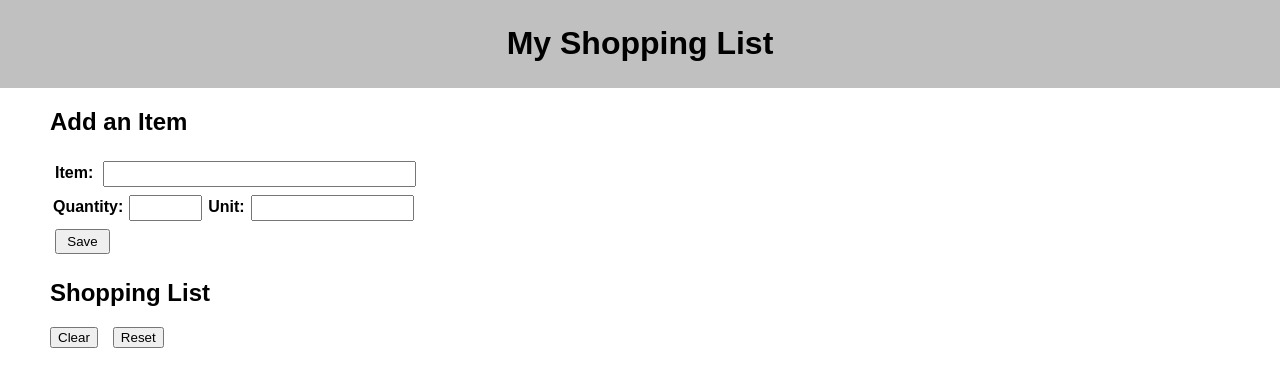
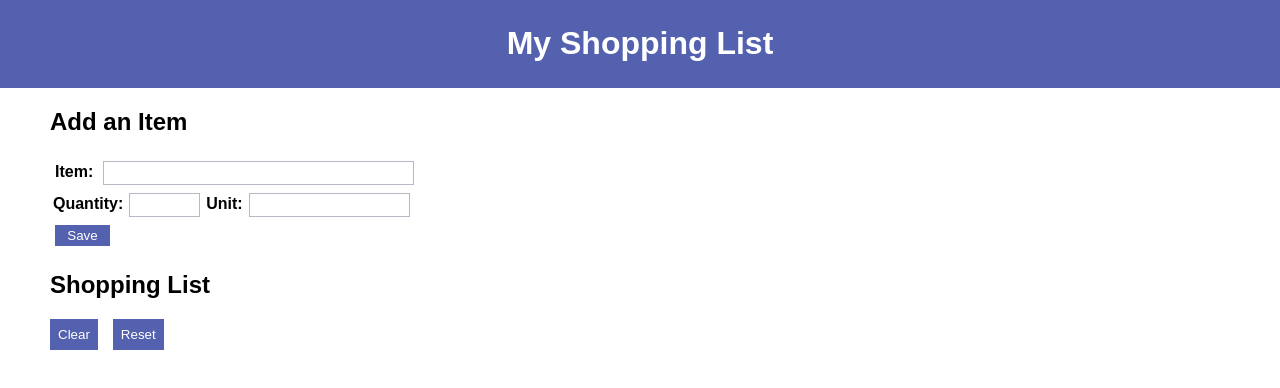
Before and after one commit to xqhuynh/pod-1-react-shopping-list, a React (Create React App) app: page / in a window 1280 px wide. Shown: the top 388 px of the page. Built offline with nearby package versions, Linux system fonts and the light colour scheme; no server answers.

Commit message:
Update CSS

```diff
--- a/src/components/App/App.css
+++ b/src/components/App/App.css
@@ -14,7 +14,7 @@ main {
 .box {
   width: 150px;
   height: 150px;
-  border: solid 1px black;
+  border: solid 1px rgb(182, 186, 196);
   text-align: center;
   padding: 20px;
   border-radius: 5px;
@@ -37,3 +37,24 @@ main {
 .clearButton {
   margin-right: 15px;
 }
+
+.buttons {
+  background-color: rgb(84, 97, 174);
+  border: rgb(84, 97, 174);
+  color: white;
+  cursor: pointer;
+  padding: 8px;
+}
+
+.buttons:hover {
+  background-color: rgb(180, 190, 243);
+}
+
+.banner-header {
+  background-color: rgb(84, 97, 174);
+  color: white;
+}
+
+input {
+  border: solid 1px rgb(182, 186, 196);
+}
--- a/src/components/ClearReset/ClearReset.jsx
+++ b/src/components/ClearReset/ClearReset.jsx
@@ -16,8 +16,8 @@ const ClearReset = ({deleteItems, resetPurchase}) => {
 
         <div className="clearResetBtns">
         <h2>Shopping List</h2>
-        <button className="clearButton" onClick={handleDelete}>Clear</button>
-        <button onClick={handleReset}>Reset</button>
+        <button className="clearButton buttons" onClick={handleDelete}>Clear</button>
+        <button className="buttons" onClick={handleReset}>Reset</button>
         </div>
     )
 }
--- a/src/components/CreateForm/CreateForm.jsx
+++ b/src/components/CreateForm/CreateForm.jsx
@@ -40,7 +40,7 @@ const CreateForm = ({ addNewItem} ) => {
                 <h4 className='unitInputText'>Unit:</h4>
                 <input className='unitInput' onChange={event => setNewUnit(event.target.value)} type="text" />
             </div>
-            <button className='saveBtn' type="submit">Save</button>
+            <button className='saveBtn buttons' type="submit">Save</button>
         </form>
     )
 }
--- a/src/components/ItemsList/ItemsList.jsx
+++ b/src/components/ItemsList/ItemsList.jsx
@@ -19,8 +19,8 @@ const ItemsList = ({ cartItem }) => {
     } else {
       buttons =
         <>
-        <button className="buyRemove" onClick={handleBuy}>Buy</button>
-        <button className="buyRemove" onClick={handleRemove}>Remove</button>
+        <button className="buyRemove buttons" onClick={handleBuy}>Buy</button>
+        <button className="buyRemove buttons" onClick={handleRemove}>Remove</button>
         </>
       }
       return buttons
```
